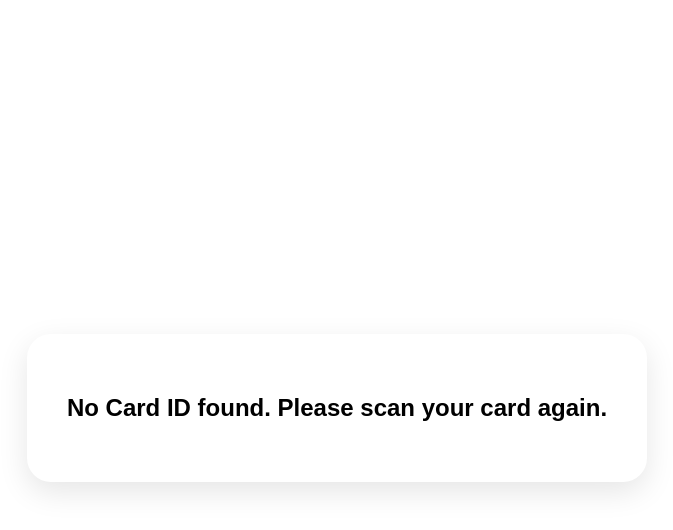
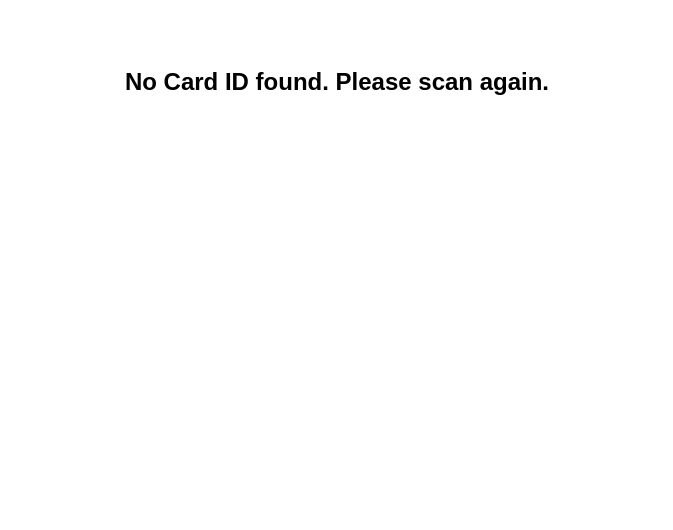
Before and after one commit to supercell1452/supertap-final, a Next.js app: page /activate in a window 1280 px wide. Shown: the top 530 px of the page, without its empty margins (303-976 px from the left). Built offline with nearby package versions, Linux system fonts and the light colour scheme; no server answers.

Commit message:
Update page.tsx

```diff
--- a/app/activate/page.tsx
+++ b/app/activate/page.tsx
@@ -1,14 +1,14 @@
 "use client"
 import { createClient } from '@supabase/supabase-js'
 import { useSearchParams, useRouter } from 'next/navigation'
-import { useEffect, useState } from 'react'
+import { useEffect, useState, Suspense } from 'react'
 
 const supabase = createClient(
   process.env.NEXT_PUBLIC_SUPABASE_URL!,
   process.env.NEXT_PUBLIC_SUPABASE_ANON_KEY!
 )
 
-export default function Activate() {
+function ActivateContent() {
   const searchParams = useSearchParams()
   const router = useRouter()
   const id = searchParams.get('id')
@@ -17,31 +17,37 @@ export default function Activate() {
   useEffect(() => {
     async function checkCard() {
       if (!id) {
-        setStatus('No Card ID found. Please scan your card again.')
+        setStatus('No Card ID found. Please scan again.')
         return
       }
 
-      const { data, error } = await supabase
+      const { data } = await supabase
         .from('cards')
         .select('*')
         .eq('card_id', id)
         .single()
 
       if (data) {
-        setStatus('Card Verified! Redirecting to setup...')
+        setStatus('Card Verified! Redirecting...')
         setTimeout(() => router.push('/dashboard'), 2000)
       } else {
-        setStatus('Invalid Card. This card is not in our system.')
+        setStatus('Invalid Card ID.')
       }
     }
     checkCard()
   }, [id, router])
 
   return (
-    <div style={{ display: 'flex', justifyContent: 'center', alignItems: 'center', height: '100vh', fontFamily: 'sans-serif' }}>
-      <div style={{ padding: '40px', borderRadius: '24px', boxShadow: '0 10px 30px rgba(0,0,0,0.1)', textAlign: 'center' }}>
-        <h2>{status}</h2>
-      </div>
+    <div style={{ padding: '40px', textAlign: 'center', fontFamily: 'sans-serif' }}>
+      <h2>{status}</h2>
     </div>
   )
 }
+
+export default function Activate() {
+  return (
+    <Suspense fallback={<div>Loading...</div>}>
+      <ActivateContent />
+    </Suspense>
+  )
+}
```
